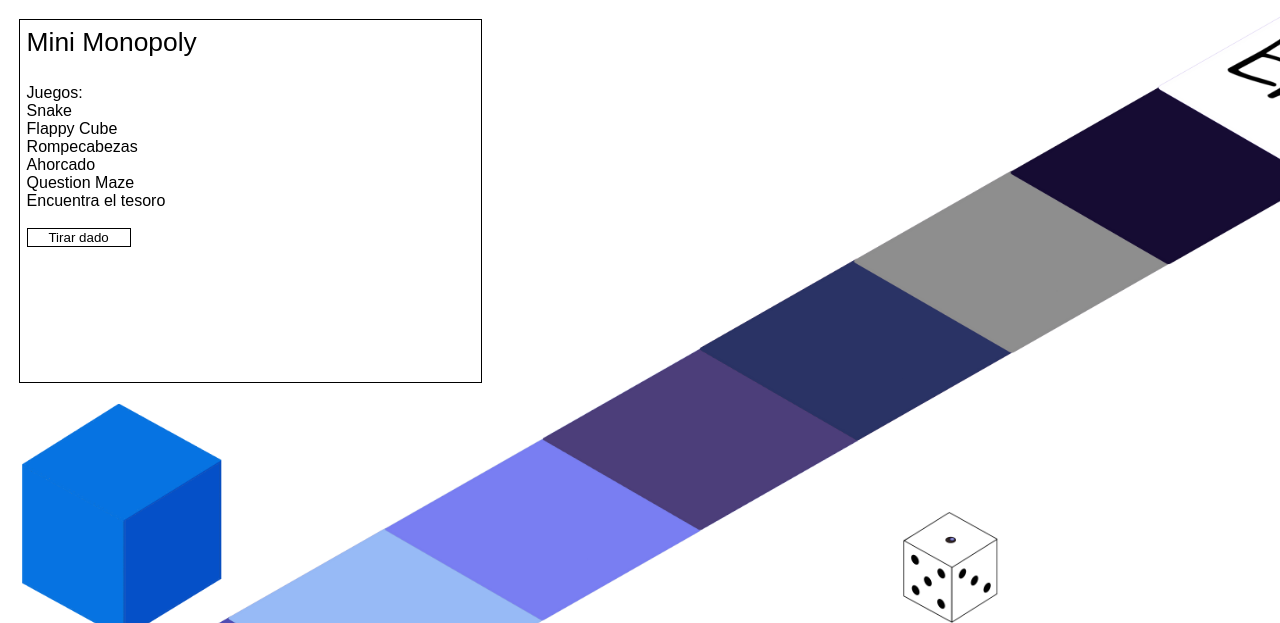
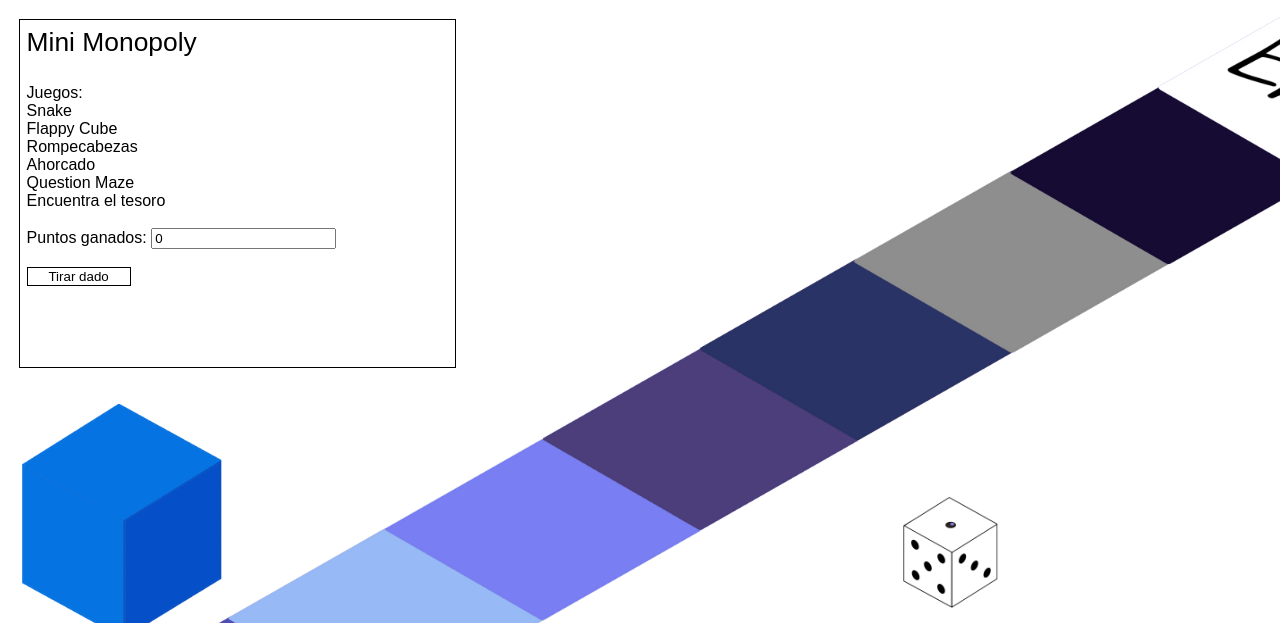
Before and after one commit to DeepTure/MiniJuegos, a PHP site: page / in a window 1280 px wide. Shown: the top 623 px of the page. Run offline with PHP 8.4, Linux system fonts and the light colour scheme.

Commit message:
ya esta terminado el sistema de puntos

```diff
--- a/CSS/style.css
+++ b/CSS/style.css
@@ -14,8 +14,8 @@
 	margin-left: 1.5%;
 	padding: 0.5%;
 	border: 1px solid black;
-	width: 35%;
-	height: 45%;
+	width: 33%;
+	height: 43%;
 }
 
 .bt{
--- a/Index.html
+++ b/Index.html
@@ -17,6 +17,10 @@
 			height: 97%;
 			width: 100%;
 		}
+		a{
+			text-decoration: none;
+			color: black;
+		}
 	</style>
 </head>
 <body class="bg-way" id="Font">
@@ -27,7 +31,7 @@
 		<p class="atxt">
 			Juegos:
 			<br>
-			Snake
+			<a href="Juegos/snake/snake.html">Snake</a>
 			<br>
 			Flappy Cube
 			<br>
@@ -40,6 +44,8 @@
 			Encuentra el tesoro
 			<br>
 			<br>
+			Puntos ganados: <input type="text" name="points" readonly="readonly" value="0">
+			<br><br>
 			<!--Casilla en la que se encuentra:
 			<input type="text" name="numeroCasilla" readonly="readonly" value="0">
 			<br>
--- a/JS/indexAction.js
+++ b/JS/indexAction.js
@@ -1,5 +1,6 @@
 //esta variable es la que en todo momebto llevará el conteo de en que casilla se encuentra el jugador
 var casilla=0
+var puntos=0
 before();
 
 //Modifique los textos xD (de los alert)
@@ -11,18 +12,29 @@
 	//si es la primera vez que el jugador tira el dado pasa esto
 	if(casilla==0){
 		alert("El dado dice: "+number)
+		localStorage.setItem("puntos",0);
+		savePoints();
 		casilla = number;
 		if (casilla>6){
 			alert("Felicidades terminaste el juego, se reiniciará su posicion en el tablero")
 			localStorage.setItem("casilla",0);
+			localStorage.setItem("puntos",0);
+			puntos=0
+			// Añadi el cambio de fondo cuando ganas
+			document.getElementById("Font").style.backgroundImage = "url('Img/-1.png')";
 		}
 			changePage(number)
 	}else{//si no es la porimera vez pasara esto
 		casilla+=number
+		savePoints();
 		alert("El dado dice: "+number)
 		if (casilla>6){
 			alert("Felicidades terminaste el juego, se reiniciará su posicion en el tablero")
 			localStorage.setItem("casilla",0);
+			localStorage.setItem("puntos",0);
+			puntos=0
+			// Añadi el cambio de fondo cuando ganas
+			document.getElementById("Font").style.backgroundImage = "url('Img/-1.png')";
 		}
 		changePage(casilla)
 	}
@@ -43,6 +55,12 @@
 		document.getElementById("Font").style.backgroundImage = "url('Img/-1.png')";
 
 		localStorage.setItem("casilla",0);
+		localStorage.setItem("puntos",0);
+		puntos=0
+	}
+	if(localStorage.getItem("puntos")){
+		puntos = localStorage.getItem("puntos")
+		document.Menu.points.value=puntos;
 	}
 	if (localStorage.getItem("casilla")){
 		refresh();
@@ -79,7 +97,7 @@
 function changePage(number){
 	//window.location.assign("snake.html")
 	saveLocalStorage(casilla);
-
+	savePoints();
 	//Cambie las referencias
 
 	if(localStorage.getItem("casilla")==1){
@@ -105,3 +123,7 @@
 function refresh(){
 	casilla =parseInt(localStorage.getItem("casilla"));
 }
+
+function savePoints(){
+	localStorage.setItem("puntos",puntos);
+}
--- a/Juegos/Encuentra_el_Tesoro/js/game.js
+++ b/Juegos/Encuentra_el_Tesoro/js/game.js
@@ -29,6 +29,11 @@
   if (distance < 20 ) {
     alert(`Encontraste el tesoro en  ${clicks} clicks! :D`);
     location.reload();
+    //mandar puntuaciones
+    var aux = localStorage.getItem("puntos");
+    aux = parseInt(aux)+10
+    localStorage.setItem("puntos",aux)
+
     window.location.assign("../../Index.html")
   }
 });
--- a/Juegos/Snake/js/snake.js
+++ b/Juegos/Snake/js/snake.js
@@ -181,6 +181,8 @@
 	comida = new Comida();
 	comidas=0;
 	alert("Perdiste, tu record es: "+comidamax);
+	var aux3=localStorage.getItem("puntos")
+	localStorage.setItem("puntos",parseInt(aux3)+10)
 	window.location.assign("../../index.html")
 }
 function choquepared(){
```
Also changed, not shown: Juegos/Decifra/js/action2.js (+8 -1 lines), Juegos/Flappy_Bird/index.html (+7 -0 lines), Juegos/QuestionMazeR/JS/GameCore.js (+8 -0 lines), Juegos/Rompecabezas/index.html (+14 -0 lines), Juegos/Rompecabezas/js/main.js (+9 -0 lines).
